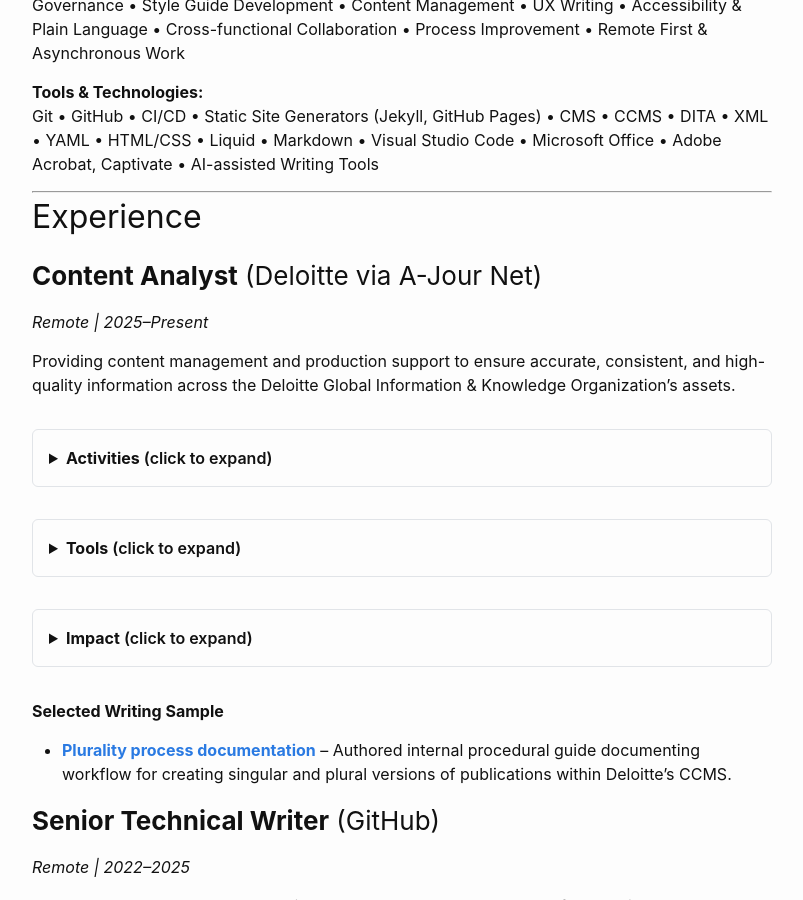
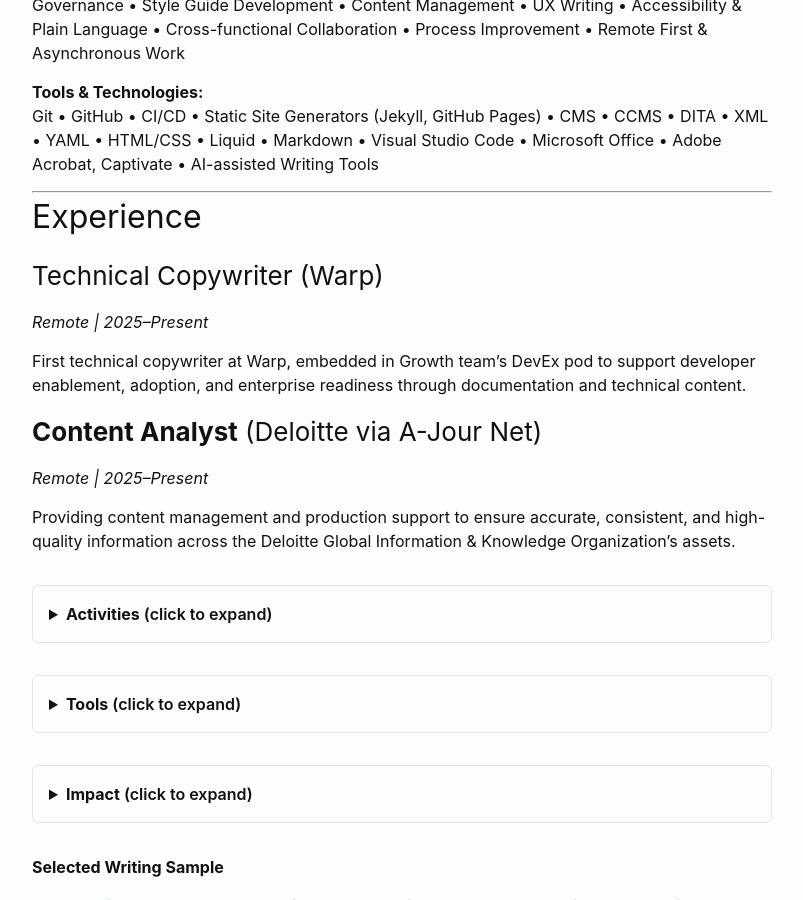
Before and after one commit to rachaelrenk/rachaelrenk.github.io, a Jekyll site: the page built from docs/resume.markdown, in a window 1280 px wide and 900 px high, scrolled down 581 px. Shown: the whole window, without its empty margins (238-1041 px from the left). Built offline with Jekyll 4.4.1, drawn with Linux system fonts in a browser that asks for light colours.

Commit message:
Date correction + resume update

```diff
--- a/docs/_posts/2026-01-28-environments-warp.markdown
+++ b/docs/_posts/2026-01-28-environments-warp.markdown
@@ -1,7 +1,7 @@
 ---
 layout: post
 title: "Environments Documentation"
-date: 2025-01-28
+date: 2026-01-28
 categories: documentation warp
 ---
 
--- a/docs/resume.markdown
+++ b/docs/resume.markdown
@@ -32,6 +32,11 @@
 
 ---
 ## Experience
+
+### Technical Copywriter (Warp)
+*Remote | 2025–Present*
+
+First technical copywriter at Warp, embedded in Growth team’s DevEx pod to support developer enablement, adoption, and enterprise readiness through documentation and technical content.
 
 ### **Content Analyst** (Deloitte via A-Jour Net)
 *Remote | 2025–Present*
```
